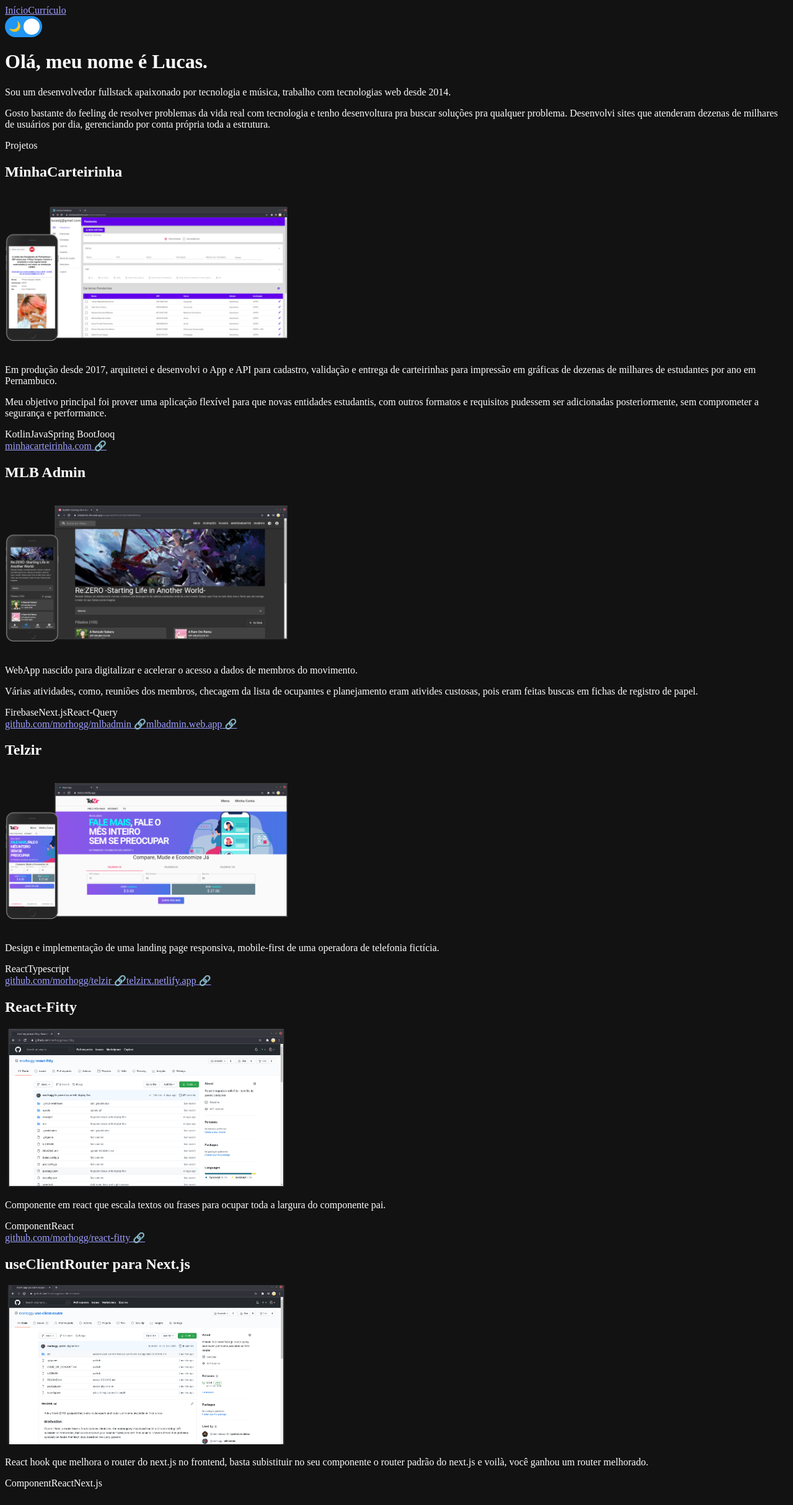
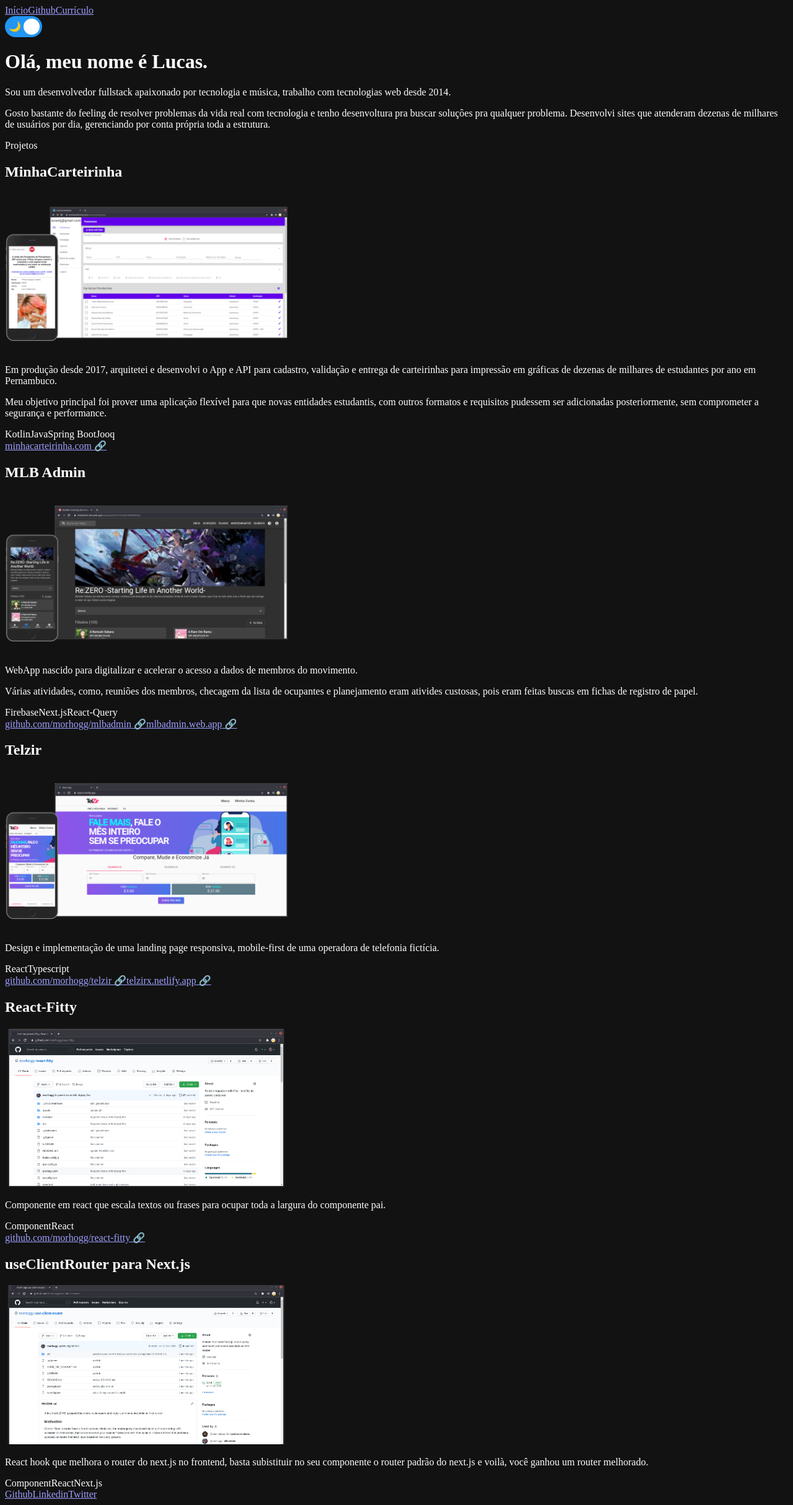
Before and after one commit to hexetia/lucasdev, a Next.js app: page / in a window 1280 px wide. Shown: the whole page at 62% size. Built offline with nearby package versions, Linux system fonts and the light colour scheme.

Commit message:
added social links

```diff
--- a/components/Menu.tsx
+++ b/components/Menu.tsx
@@ -6,6 +6,11 @@ export const Menu = () => (
     <nav className='flex text-xl'>
       <Link href='/'>
         <a className='px-3 lg:px-6 pl-0 lg:pl-0'>Início</a>
+      </Link>
+      <Link href='/'>
+        <a className='px-3 pr-0 lg:px-6' target='_blank' href='https://github.com/morhogg'>
+          Github
+        </a>
       </Link>
       <Link href='/'>
         <a className='px-3 pr-0 lg:px-6' target='_blank' href='/Lucas Nascimento - Curriculo.pdf'>
--- a/components/Page.tsx
+++ b/components/Page.tsx
@@ -1,5 +1,6 @@
 import { Menu } from './Menu'
 import React from 'react'
+import { PageFooter } from './PageFooter'
 
 interface PageProps {
   children: JSX.Element | JSX.Element[]
@@ -10,6 +11,8 @@ export const Page = ({ children }: PageProps) => {
     <div className='max-w-screen-lg min-h-screen p-2 m-auto'>
       <Menu />
       {children}
+
+      <PageFooter />
     </div>
   )
 }
--- /dev/null
+++ b/components/PageFooter.tsx
@@ -0,0 +1,15 @@
+export function PageFooter() {
+  return (
+    <footer className='mt-20 mb-5 flex justify-between md:flex-row max-w-sm mx-auto'>
+      <a className='p-2 ' href='https://github.com/morhogg' target='_blank'>
+        Github
+      </a>
+      <a className='p-2' href='https://www.linkedin.com/in/lucasdev7/' target='_blank'>
+        Linkedin
+      </a>
+      <a className='p-2' href='https://twitter.com/saculbr' target='_blank'>
+        Twitter
+      </a>
+    </footer>
+  )
+}
```
